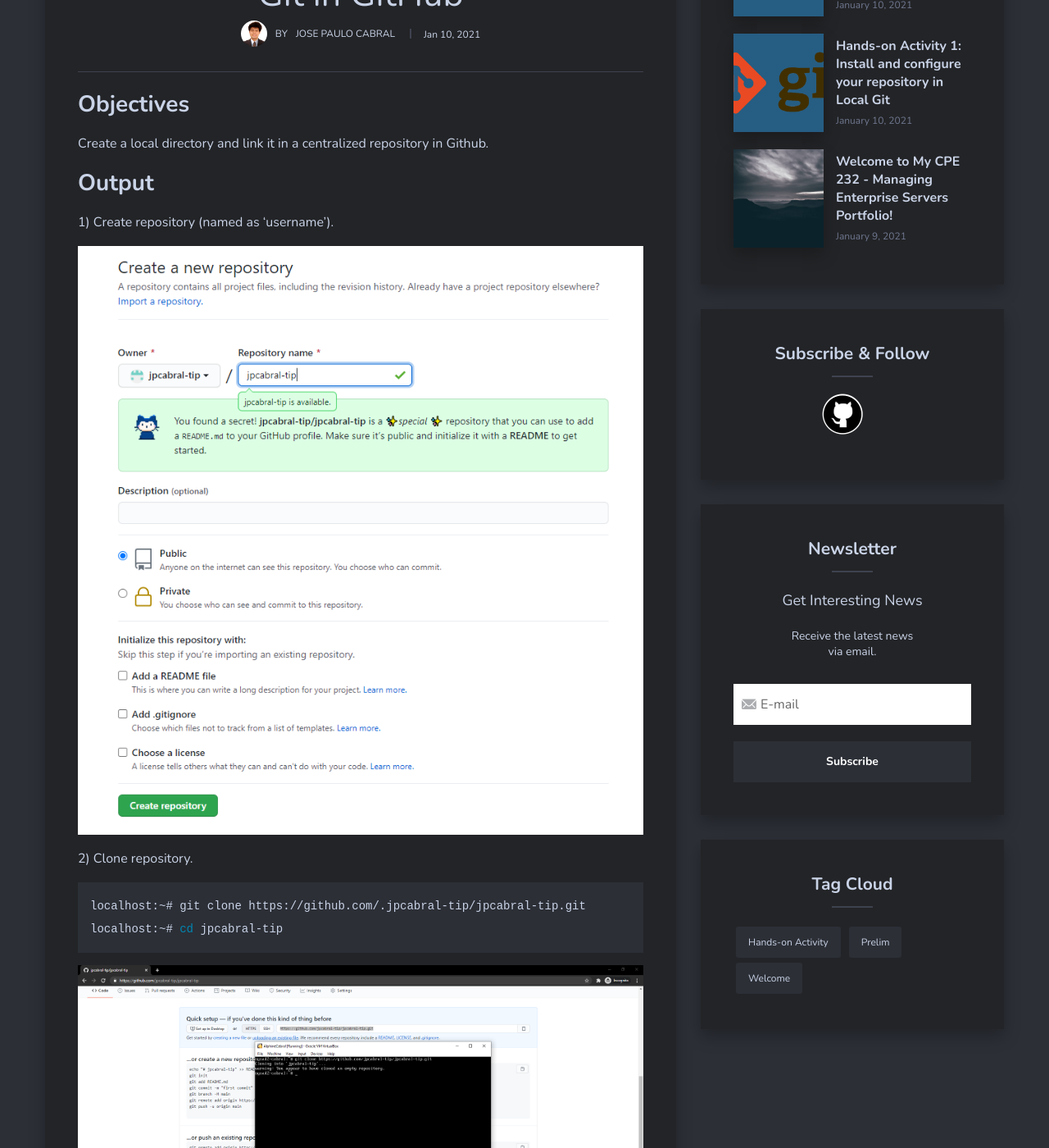
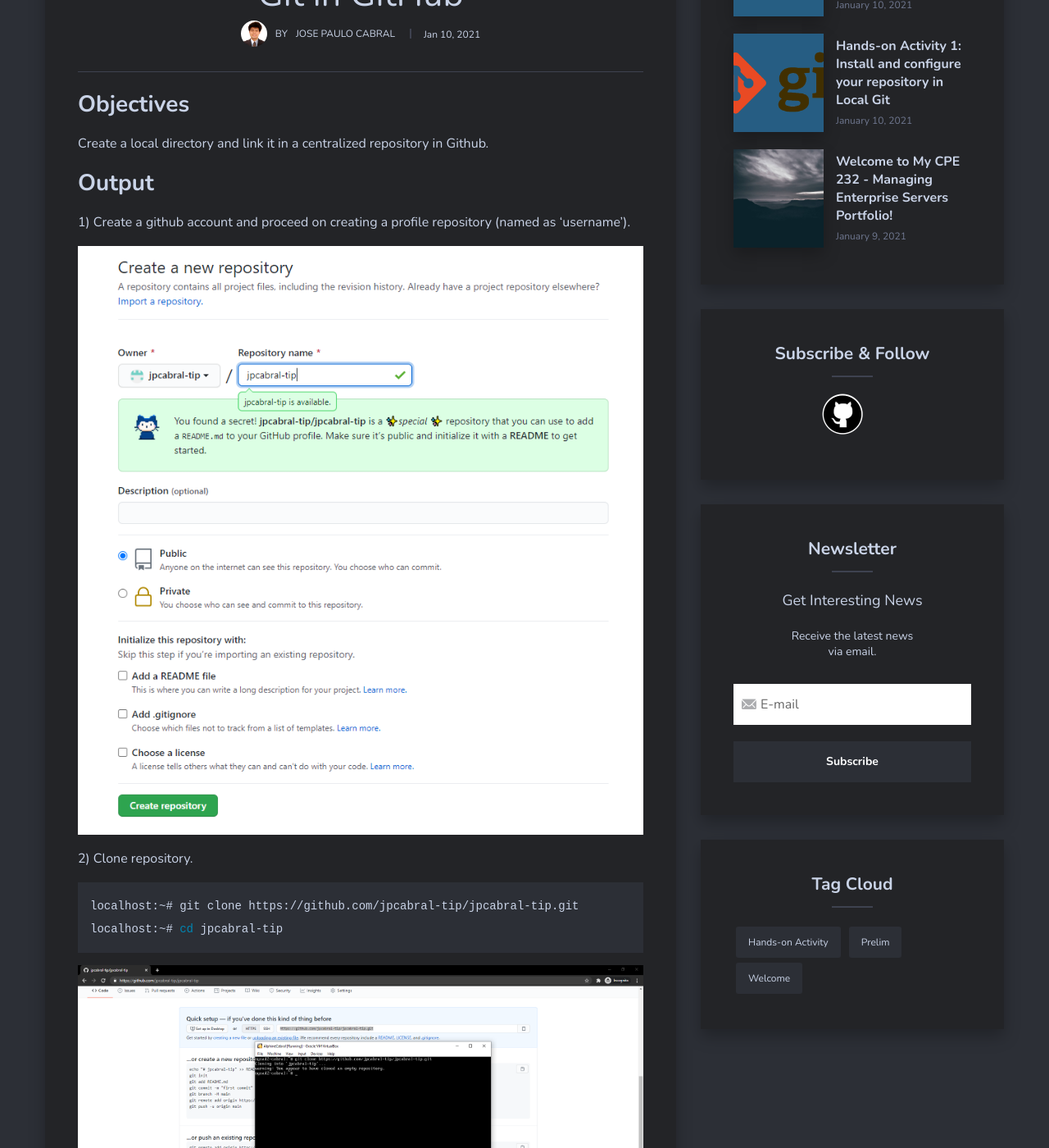
Before and after one commit to jpcabral-tip/jpcabral-tip.github.io, a Jekyll site: the page built from _posts/2021-01-10-hands-on-act-2.markdown, in a window 1280 px wide and 1400 px high, scrolled down 929 px. Shown: the whole window at 82% size. Built offline with Jekyll 4.4.1, drawn with Linux system fonts in a browser that asks for light colours; nearby versions of some CDN libraries; comment, search, counter and statistics services are not loaded.

Commit message:
added some info on item 1 of act2

```diff
--- a/_posts/2021-01-10-hands-on-act-2.markdown
+++ b/_posts/2021-01-10-hands-on-act-2.markdown
@@ -11,14 +11,14 @@ Create a local directory and link it in a centralized repository in Github.
 
 ## Output
 
-1) Create repository (named as 'username').
+1) Create a github account and proceed on creating a profile repository (named as 'username').
 
 ![]({{site.baseurl}}/img/hands-on-2-1.png)
 
 2) Clone repository.
 
 {% highlight bash %}
-localhost:~# git clone https://github.com/.jpcabral-tip/jpcabral-tip.git
+localhost:~# git clone https://github.com/jpcabral-tip/jpcabral-tip.git
 localhost:~# cd jpcabral-tip
 {% endhighlight %}
 ![]({{site.baseurl}}/img/hands-on-2-2.png)
```
